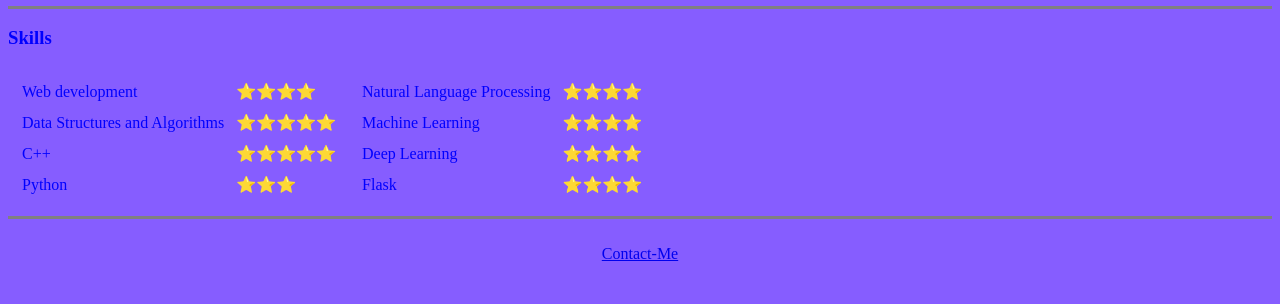
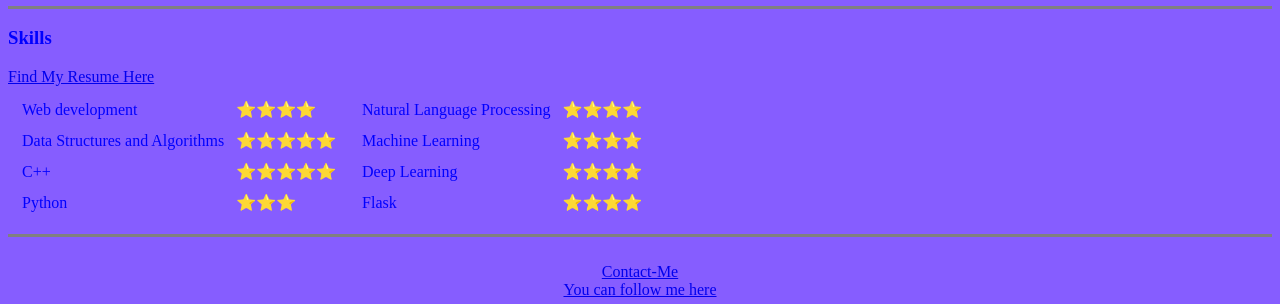
Before and after one commit to real-coder007Ravi/Projects-Based-On-HTML, a plain HTML site: page index.html in a window 1280 px wide. Shown: the part 609-913 px from the top of the page. Before the commit the page ends 880 px from the top, so only its background shows below. Drawn offline with Linux system fonts and the light colour scheme.

Commit message:
Update index.html

```diff
--- a/index.html
+++ b/index.html
@@ -86,6 +86,7 @@ InternShala. Solved around 500 doubts in this span of this time period.
     </table>
     <hr size="3"noshade>
     <h3>Skills</h3>
+<a href="https://drive.google.com/file/d/1sZwTKgpNwxM--DbAEgYHBw5pOk2nyCtn/view?usp=sharing">Find My Resume Here</a>
     <table>
         <tr>
            <td>
@@ -150,5 +151,7 @@ InternShala. Solved around 500 doubts in this span of this time period.
     </table>
     <hr size="3"noshade><br>
    <center><a href="Contact-me.html">Contact-Me</a></center>
+<center><a href="https://www.linkedin.com/in/ravi-kumar-gupta-0887991b1/">You can follow me here</a>
+
 </body>
 </html>
```
